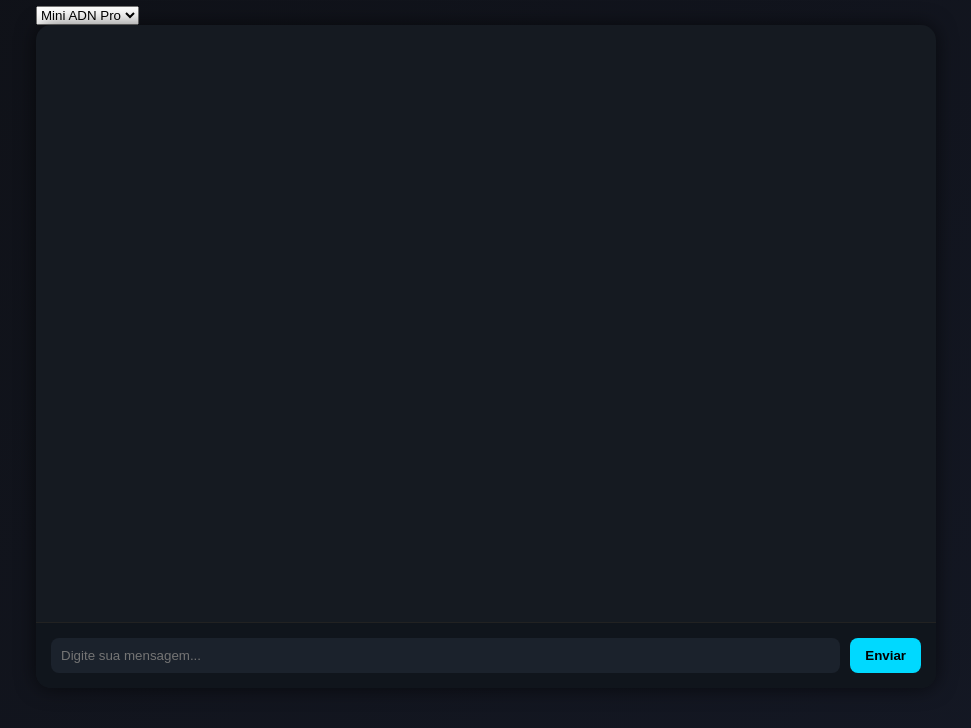
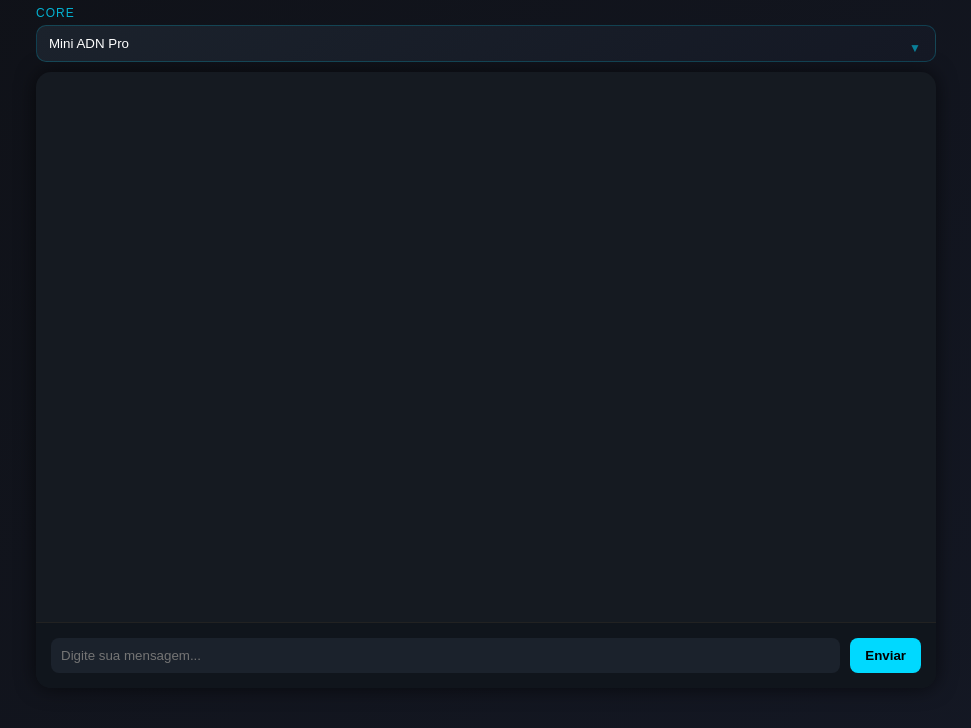
Before and after one commit to AdrainRazini/ADN-IA, a website: page public/index.html in a window 1280 px wide. Shown: the part 72-800 px from the top of the page, without its empty margins (154-1125 px from the left). Drawn offline with Linux system fonts and the light colour scheme.

Commit message:
Mudança Css e Index

```diff
--- a/public/css/style.css
+++ b/public/css/style.css
@@ -125,3 +125,67 @@ button:hover {
   display: flex;
   flex-direction: column;
 }
+
+
+/* */
+.core-wrapper {
+  display: flex;
+  flex-direction: column;
+  gap: 5px;
+  margin-bottom: 10px;
+}
+
+.core-wrapper label {
+  font-size: 12px;
+  color: #00d9ffcc;
+  letter-spacing: 1px;
+  text-transform: uppercase;
+}
+
+#core-select {
+  appearance: none;
+  -webkit-appearance: none;
+  -moz-appearance: none;
+
+  padding: 10px 40px 10px 12px;
+  border-radius: 10px;
+  border: 1px solid #00d9ff33;
+  background: linear-gradient(145deg, #1b222c, #141824);
+  color: #fff;
+  font-weight: 500;
+  cursor: pointer;
+
+  transition: 0.2s ease;
+  position: relative;
+}
+
+/* Glow ao focar */
+#core-select:focus {
+  outline: none;
+  border-color: #00d9ff;
+  box-shadow: 0 0 10px #00d9ff55;
+}
+
+/* Hover */
+#core-select:hover {
+  border-color: #00d9ff88;
+}
+
+.core-wrapper {
+  position: relative;
+}
+
+.core-wrapper::after {
+  content: "▼";
+  position: absolute;
+  right: 15px;
+  top: 35px;
+  pointer-events: none;
+  font-size: 12px;
+  color: #00d9ff88;
+}
+
+#core-select option {
+  background: #141824;
+  color: #ffffff;
+}
--- a/public/index.html
+++ b/public/index.html
@@ -13,11 +13,16 @@
     <header class="top-bar">
       <h1>ADN Nexus</h1>
 
-      <select id="core-select">
-        <option value="mini_adn">Mini ADN</option>
-        <option value="mini_adn_pro" selected>Mini ADN Pro</option>
-        <option value="bot_adn">Bot ADN</option>
-      </select>
+<div class="core-wrapper">
+  <label for="core-select">Core</label>
+  <select id="core-select">
+    <option value="mini_adn">Mini ADN</option>
+    <option value="mini_adn_pro" selected>Mini ADN Pro</option>
+    <option value="bot_adn">Bot ADN</option>
+  </select>
+</div>
+
+
     </header>
 
     <div id="chat-box">
```
